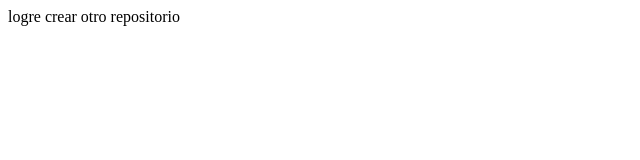
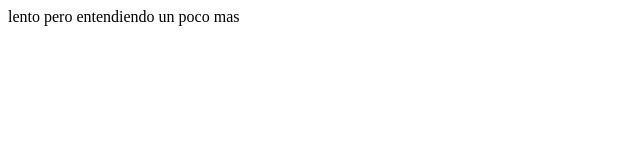
Before and after one commit to ralpes/repaso-intento-2, a plain HTML site: page index.html in a window 1280 px wide. Shown: the full height of the page, 0-640 px from the left. Drawn offline with Linux system fonts and the light colour scheme.

Commit message:
cambios en el archivo

```diff
--- a/index.html
+++ b/index.html
@@ -6,6 +6,6 @@
     <title>Document</title>
 </head>
 <body>
-    logre crear otro repositorio
+    lento pero entendiendo un poco mas
 </body>
 </html>
```
